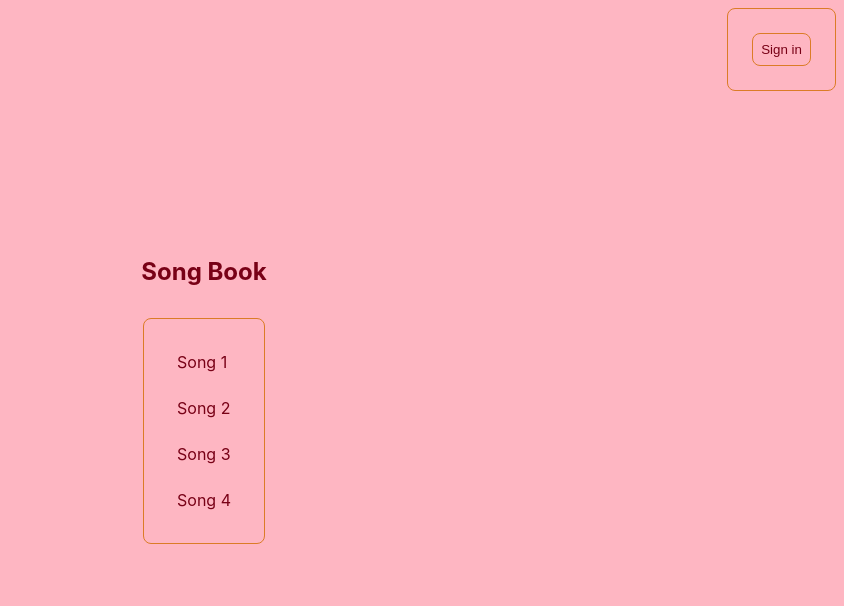
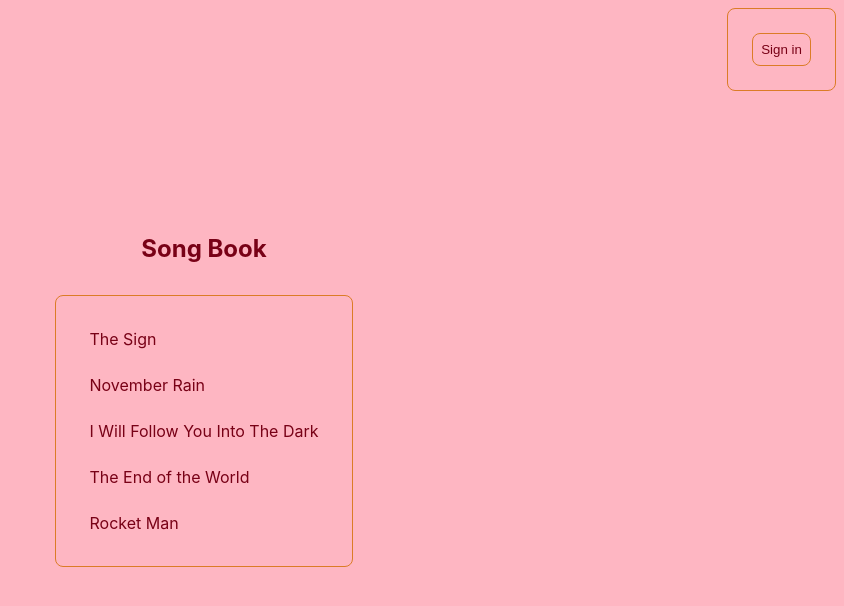
Before and after one commit to wleklinskimateusz/songbook, a React (Create React App) app: page / in a window 1280 px wide. Shown: the top 606 px of the page, without its empty margins (436-1280 px from the left). Built offline with nearby package versions, Linux system fonts and the light colour scheme; no server answers.

Commit message:
Song View Init

```diff
--- a/src/App.tsx
+++ b/src/App.tsx
@@ -6,20 +6,20 @@ import { LoginPanel } from "./components/LoginPanel/";
 import styled from "styled-components";
 import colors from "./colors";
 import { SongList } from "./components/SongList";
+import { SongView } from "./components/SongView";
 
 const Container = styled.div`
   display: flex;
-  flex-direction: column;
   align-items: center;
-  justify-content: center;
+  justify-content: space-around;
   width: 100vw;
   height: 100vh;
   background-color: ${colors.background};
-`
-
+`;
 
 function App() {
   const [user, setUser] = React.useState<User | null>(null);
+  const [selected, setSelected] = React.useState<number | null>(null);
   useEffect(() => {
     auth.onAuthStateChanged((user: User | null) => {
       setUser(user);
@@ -29,10 +29,10 @@ function App() {
   return (
     <Container>
       <LoginPanel user={user} />
-      <SongList />
+      <SongList selected={selected} setSelected={setSelected} />
+      {selected !== null && <SongView song={selected}/>}
     </Container>
-  )
-
+  );
 }
 
 export default App;
--- a/src/components/SongList/SongList.tsx
+++ b/src/components/SongList/SongList.tsx
@@ -1,30 +1,15 @@
-import React from "react";
-import { Song } from "../../types/Song";
-import { List, ListItem, ListTitle } from "./styles";
+import React, { FC } from "react";
+import { Container, List, ListItem, ListTitle } from "./styles";
+import { songs } from "../../data";
 
-const songs: Song[] = [
-  {
-    id: 0,
-    title: "Song 1",
-  },
-  {
-    id: 1,
-    title: "Song 2",
-  },
-  {
-    id: 2,
-    title: "Song 3",
-  },
-  {
-    id: 3,
-    title: "Song 4",
-  },
-];
+interface SongListProps {
+  selected: number | null;
+  setSelected: (id: number) => void;
+}
 
-export const SongList = () => {
-  const [selected, setSelected] = React.useState<number | null>(null);
+export const SongList: FC<SongListProps> = ({ selected, setSelected }) => {
   return (
-    <>
+    <Container>
       <ListTitle>Song Book</ListTitle>
       <List>
         {songs.map((song, i) => (
@@ -37,6 +22,6 @@ export const SongList = () => {
           </ListItem>
         ))}
       </List>
-    </>
+    </Container>
   );
 };
--- a/src/components/SongList/styles.ts
+++ b/src/components/SongList/styles.ts
@@ -4,6 +4,14 @@ import colors from "../../colors";
 interface ListItemProps {
   selected: boolean;
 }
+
+export const Container = styled.div`
+  display: flex;
+  flex-direction: column;
+  align-items: center;
+  justify-content: center;
+  width: fit-content;
+`;
 
 export const List = styled.ul`
   list-style: none;
@@ -35,11 +43,10 @@ export const ListItem = styled.li<ListItemProps>`
 `;
 
 export const ListTitle = styled.h3`
-
   margin: 0.5rem;
   padding: 0.5rem;
   font-size: 1.5rem;
   font-weight: bold;
   color: ${colors.primary};
   transition: all 0.4s ease-in-out;
-`
+`;
--- /dev/null
+++ b/src/components/SongView/SongView.tsx
@@ -0,0 +1,15 @@
+import React, { FC } from 'react'
+import {songs} from '../../data'
+import { Container, Title } from './styles';
+
+interface SongViewProps {
+    song: number;
+}
+
+export const SongView:FC<SongViewProps> = ({song}) => {
+  return (
+    <Container>
+        <Title>{songs[song].title}</Title>
+    </Container>
+  )
+}
--- /dev/null
+++ b/src/components/SongView/index.ts
@@ -0,0 +1 @@
+export {SongView} from "./SongView";
--- /dev/null
+++ b/src/components/SongView/styles.ts
@@ -0,0 +1,26 @@
+import styled from "styled-components";
+import colors from "../../colors";
+
+export const Container = styled.div`
+    margin: 0.5rem;
+    padding: 0.5rem;
+    display: flex;
+    flex-direction: column;
+    align-items: center;
+    justify-content: center;
+    width: fit-content;
+    border: 1px solid ${colors.accent};
+    border-radius: 0.5rem;
+    color: ${colors.primary};
+
+`
+
+export const Title = styled.h3`
+    margin: 0.5rem;
+    padding: 0.5rem;
+    font-size: 1.5rem;
+    font-weight: bold;
+    color: ${colors.primary};
+    transition: all 0.4s ease-in-out;
+
+`
--- /dev/null
+++ b/src/data/index.ts
@@ -0,0 +1 @@
+export {songs} from './songs';
--- /dev/null
+++ b/src/data/songs.ts
@@ -0,0 +1,25 @@
+import { Song } from "../types/Song";
+
+export const songs: Song[] = [
+    {
+        id: 0,
+        title: "The Sign",
+    },
+    {
+        id: 1,
+        title: "November Rain"
+    },
+    {
+        id: 2,
+        title: "I Will Follow You Into The Dark"
+    },
+    {
+        id: 3,
+        title: "The End of the World"
+    },
+    {
+        id: 4,
+        title: "Rocket Man"
+    },
+
+  ];
--- /dev/null
+++ b/src/types/index.ts
@@ -0,0 +1 @@
+export type {Song} from "./Song";
```
Lines whose indentation alone changed are shown as unchanged.
